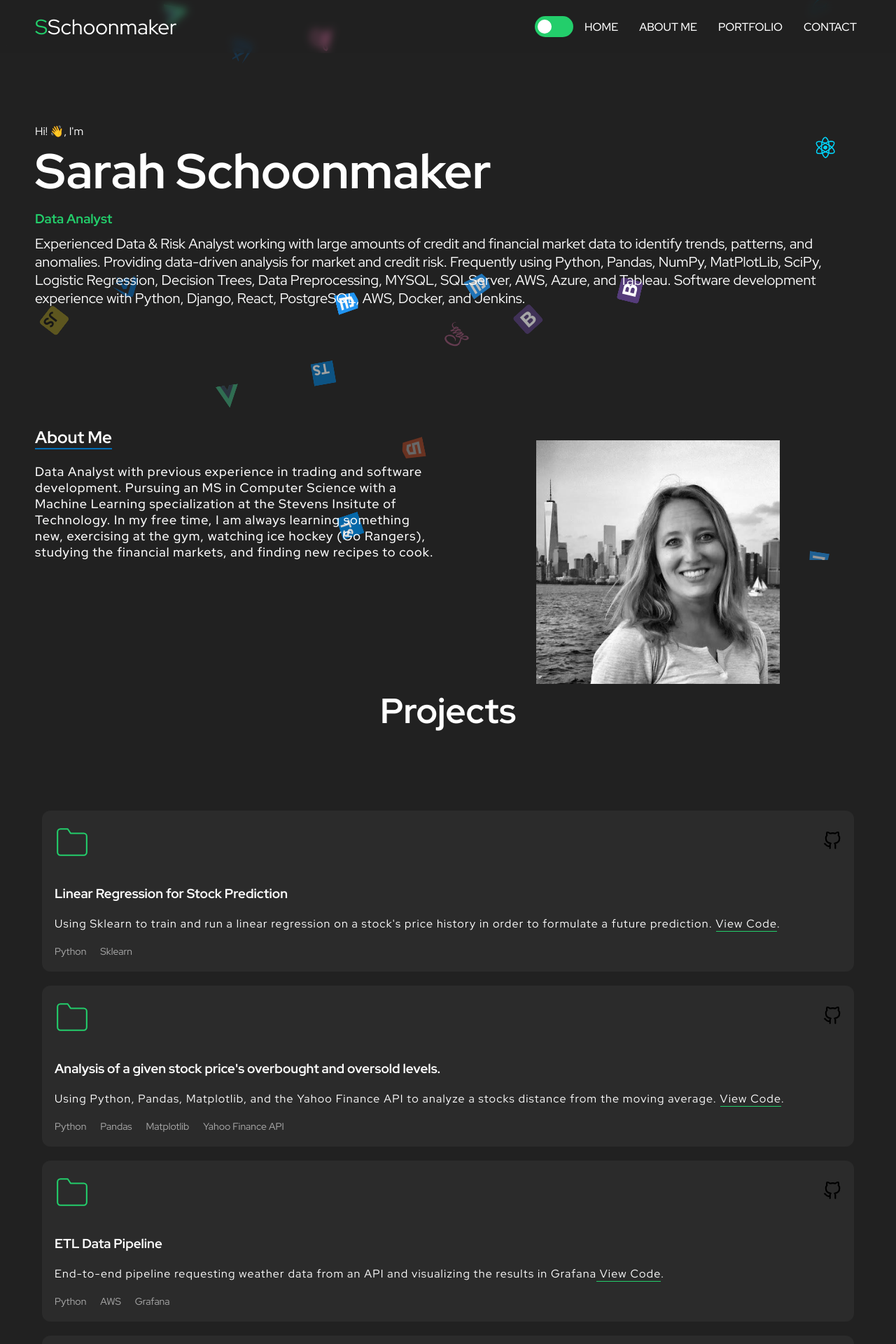
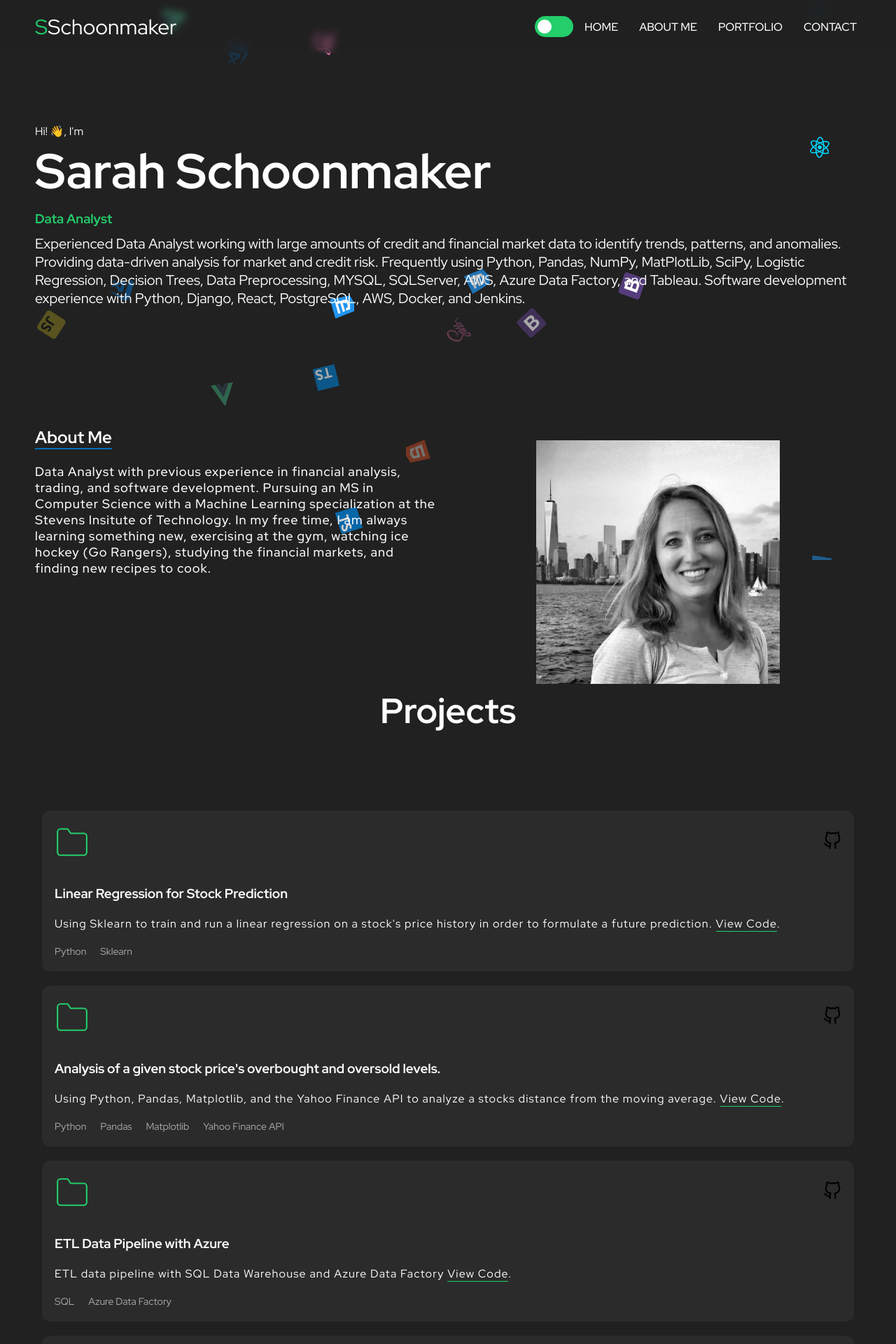
Before and after one commit to SarahSchoonmaker/sarah-react-portfolio, a React (Create React App) app: page / in a window 1280 px wide. Shown: the top 1920 px of the page at 70% size. Built offline with nearby package versions, Linux system fonts and the light colour scheme.

Commit message:
edited projects

```diff
--- a/src/components/About/About.tsx
+++ b/src/components/About/About.tsx
@@ -18,7 +18,7 @@
           <h2>About Me</h2>
         </ScrollAnimation>
         <ScrollAnimation animateIn="fadeInLeft" delay={0.2 * 1000}>
-          <p>Data Analyst with previous experience in trading and software development.
+          <p>Data Analyst with previous experience in financial analysis, trading, and software development.
             Pursuing an MS in Computer Science with a Machine Learning specialization at the Stevens Insitute of Technology.
             In my free time, I am always learning something new, exercising at the gym, watching ice hockey (Go Rangers),
             studying the financial markets, and finding new recipes to cook.
--- a/src/components/Hero/Hero.tsx
+++ b/src/components/Hero/Hero.tsx
@@ -16,10 +16,10 @@
           <h3>Data Analyst</h3>
         </ScrollAnimation>
         <ScrollAnimation animateIn="fadeInUp" delay={0.6 * 1000}>
-          <p className="small-resume">Experienced Data & Risk Analyst working with large amounts of credit and financial market
+          <p className="small-resume">Experienced Data Analyst working with large amounts of credit and financial market
           data to identify trends, patterns, and anomalies. Providing data-driven analysis for market and credit risk.
           Frequently using Python, Pandas, NumPy, MatPlotLib, SciPy, Logistic Regression, Decision Trees, Data Preprocessing, MYSQL,
-          SQLServer, AWS, Azure, and Tableau. Software development experience with Python, Django, React, PostgreSQL, AWS, Docker, and
+          SQLServer, AWS, Azure Data Factory, and Tableau. Software development experience with Python, Django, React, PostgreSQL, AWS, Docker, and
           Jenkins.
           </p>
         </ScrollAnimation>
--- a/src/components/Portfolio/Portfolio.tsx
+++ b/src/components/Portfolio/Portfolio.tsx
@@ -68,6 +68,32 @@
           </div>
         </ScrollAnimation>
 
+        <ScrollAnimation animateIn="flipInX">
+          <div className="project">
+            <header>
+            <svg width="50" xmlns="http://www.w3.org/2000/svg" role="img" viewBox="0 0 24 24" fill="none" stroke="#23ce6b " stroke-width="1" stroke-linecap="round" stroke-linejoin="round" ><title>Folder</title><path d="M22 19a2 2 0 0 1-2 2H4a2 2 0 0 1-2-2V5a2 2 0 0 1 2-2h5l2 3h9a2 2 0 0 1 2 2z"></path></svg>
+            <div className="project-links">
+              <a href="https://github.com/SarahSchoonmaker/azure-etl" target="_blank" rel="noreferrer">
+                <img src={githubIcon} alt="GitHub" />
+              </a>
+
+            </div>
+            </header>
+            <div className="body">
+              <h3>ETL Data Pipeline with Azure</h3>
+              <p>ETL data pipeline with SQL Data Warehouse and Azure Data Factory <a href="https://github.com/SarahSchoonmaker/azure-etl"> View Code</a>.
+
+              </p>
+            </div>
+            <footer>
+              <ul className="tech-list">
+              <li>SQL</li>
+              <li>Azure Data Factory</li>
+
+              </ul>
+            </footer>
+          </div>
+        </ScrollAnimation>
 
         <ScrollAnimation animateIn="flipInX">
           <div className="project">
```
